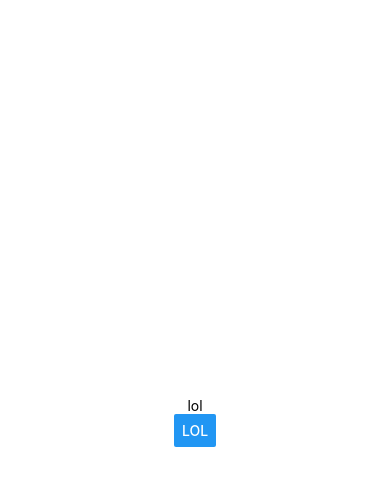
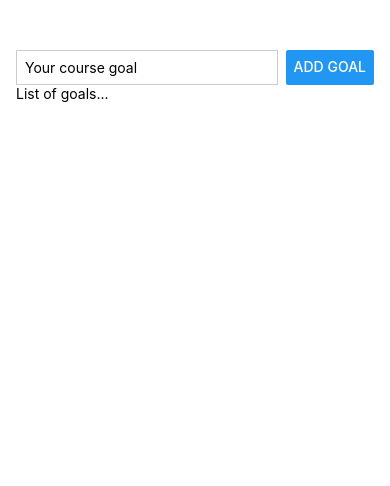
Before and after one commit to xsmorex/my-rn-app, a React Native app: screen / in a window 390 px wide. Shown: the top 486 px of the page. Built offline with nearby package versions, Linux system fonts and the light colour scheme.

Commit message:
styling the layout wip

```diff
--- a/App.js
+++ b/App.js
@@ -1,19 +1,49 @@
-import { Button, StyleSheet, Text, View } from 'react-native';
+import { Button, StyleSheet, Text, View, TextInput } from "react-native";
 
 export default function App() {
   return (
-    <View style={styles.container}>
-      <Text>lol</Text>
-      <Button title="LOL"/>
+    <View style={styles.appContainer}>
+      <View style={styles.inputContainer}>
+        {/* input, add text and a button */}
+        <TextInput style={styles.textInput} placeholder="Your course goal" />
+        <Button title="Add Goal" />
+      </View>
+      <View>
+        {/*the list of goals that are renderred */}
+        <Text>List of goals...</Text>
+      </View>
     </View>
   );
 }
 
 const styles = StyleSheet.create({
+  appContainer:{
+    paddingTop: 50,
+    paddingHorizontal: 16,
+  },
+  inputContainer:{
+    flexDirection: "row",
+    justifyContent: "space-between",
+  },
+  textInput:{
+    width: "80%",
+    borderWidth: 1,
+    borderColor: "#cccccc",
+    marginRight: 8,
+    padding: 8,
+
+  },
   container: {
     flex: 1,
-    backgroundColor: '#fff',
-    alignItems: 'center',
-    justifyContent: 'center',
+    backgroundColor: "#fff",
+    alignItems: "center",
+    justifyContent: "center",
+  },
+  box: {
+    flex: 0,
+    margin: 16,
+    borderWidth: 2,
+    borderColor: "blue",
+    padding: 10,
   },
 });
```
